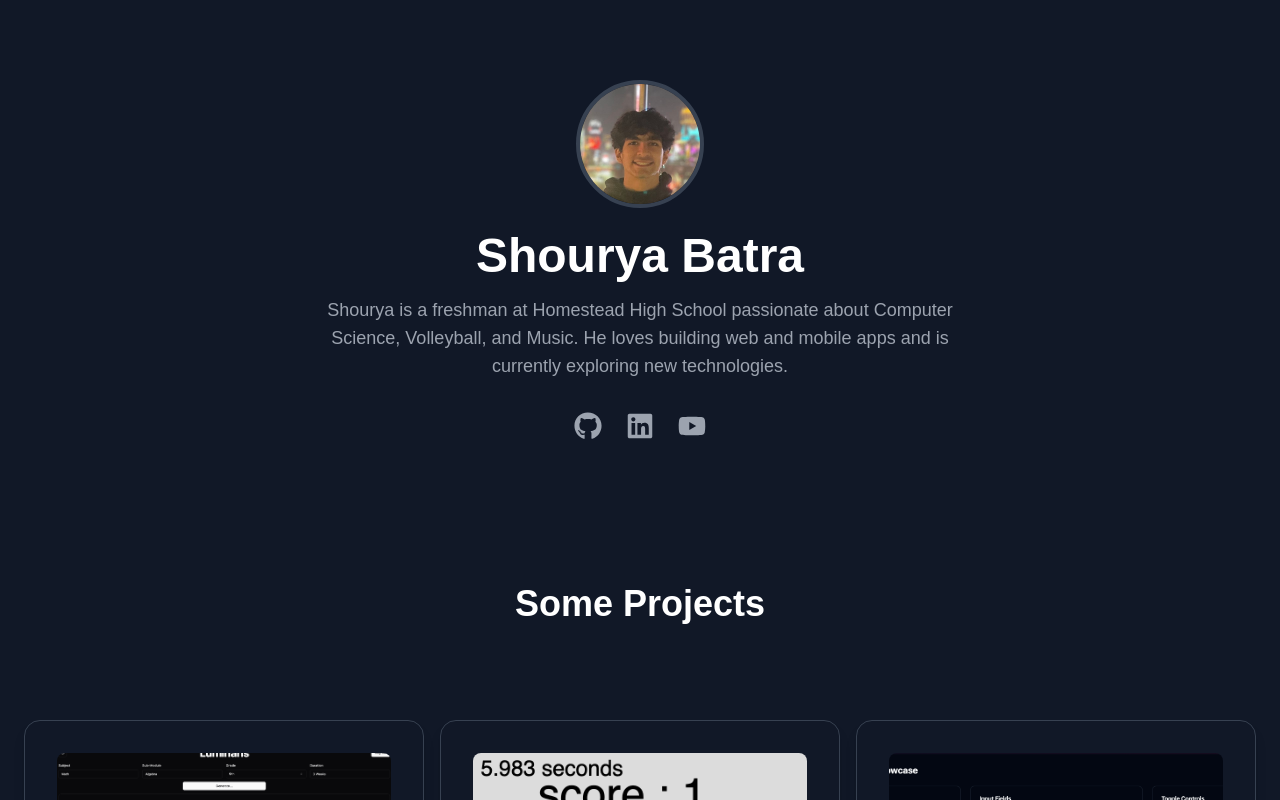
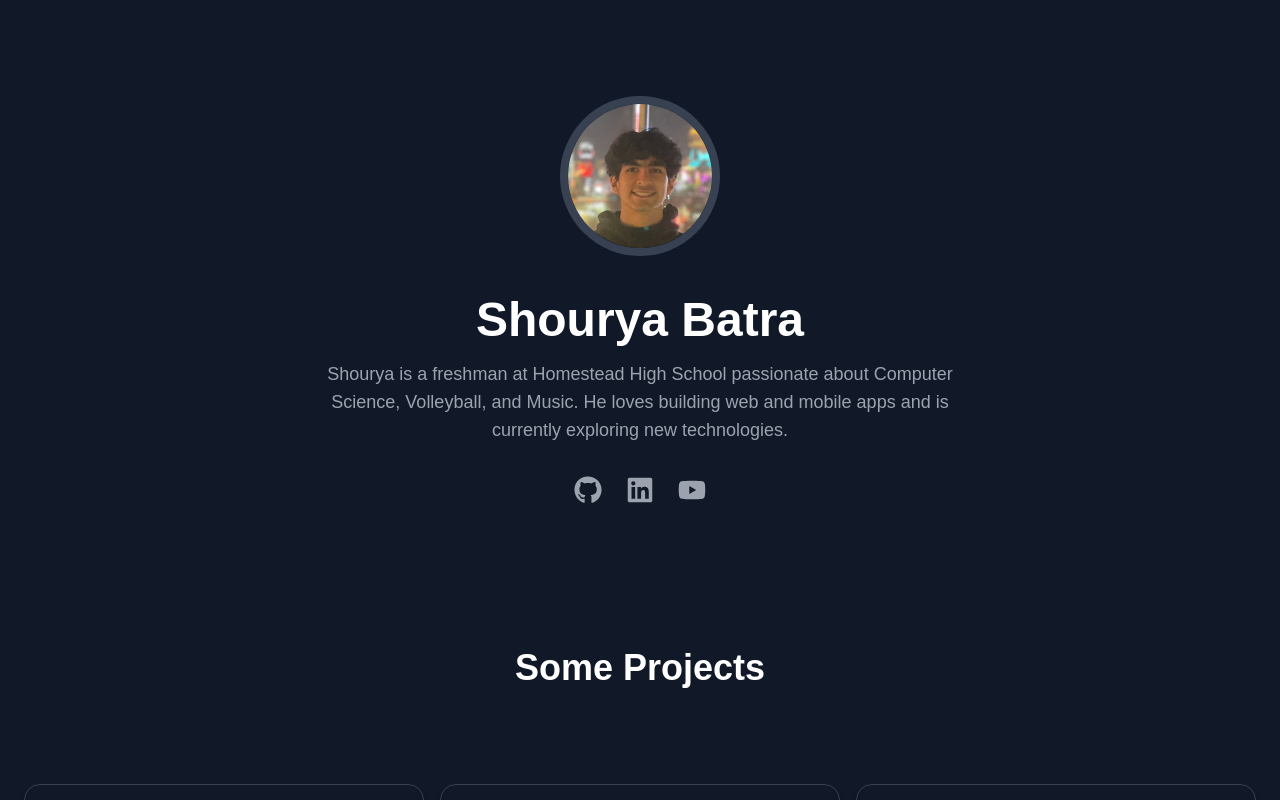
Before and after one commit to ShouryaBatra/personal-website, a Next.js app: page / in a window 1280 px wide. Shown: the top 800 px of the page. Built offline with nearby package versions, Linux system fonts and the light colour scheme.

Commit message:
profile picture animation

```diff
--- a/src/components/Header.jsx
+++ b/src/components/Header.jsx
@@ -4,10 +4,14 @@ import { FaGithub, FaLinkedin, FaYoutube } from "react-icons/fa";
 import Image from "next/image";
 
 const profileVariants = {
+  initial: { rotate: 0, y: 0 },
   hover: {
-    scale: 1.1,
-    boxShadow: "0 0 20px 10px rgba(79, 70, 229, 0.6)",
-    transition: { type: "spring", stiffness: 300, damping: 10 },
+    rotate: 540,
+    transition: {
+      type: "spring",
+      damping: 20,
+      duration: 0.5,
+    },
   },
 };
 
@@ -15,17 +19,24 @@ function Header() {
   return (
     <header className="text-center py-20">
       <motion.div
-        className="w-32 h-32 mx-auto rounded-full overflow-hidden border-4 border-gray-700 relative"
+        className="w-48 h-48 mx-auto rounded-full overflow-hidden relative flex items-center justify-center"
         whileHover="hover"
+        initial="initial"
         variants={profileVariants}
       >
-        <Image
-          src={me}
-          alt="Shourya Batra"
-          width={128}
-          height={128}
-          className="object-cover"
-        />
+        {/* Circle background */}
+        <motion.div className="absolute inset-0 rounded-full " />
+        {/* Image */}
+        <div className="relative w-40 h-40 rounded-full overflow-hidden border-8 border-gray-700">
+          <Image
+            src={me}
+            alt="Shourya Batra"
+            width={480}
+            height={516}
+            className="object-cover w-full h-full"
+            style={{ objectPosition: "center" }}
+          />
+        </div>
       </motion.div>
       <h1 className="text-5xl font-bold mt-6">Shourya Batra</h1>
       <p className="text-lg text-gray-400 mt-4 max-w-2xl mx-auto">
```
